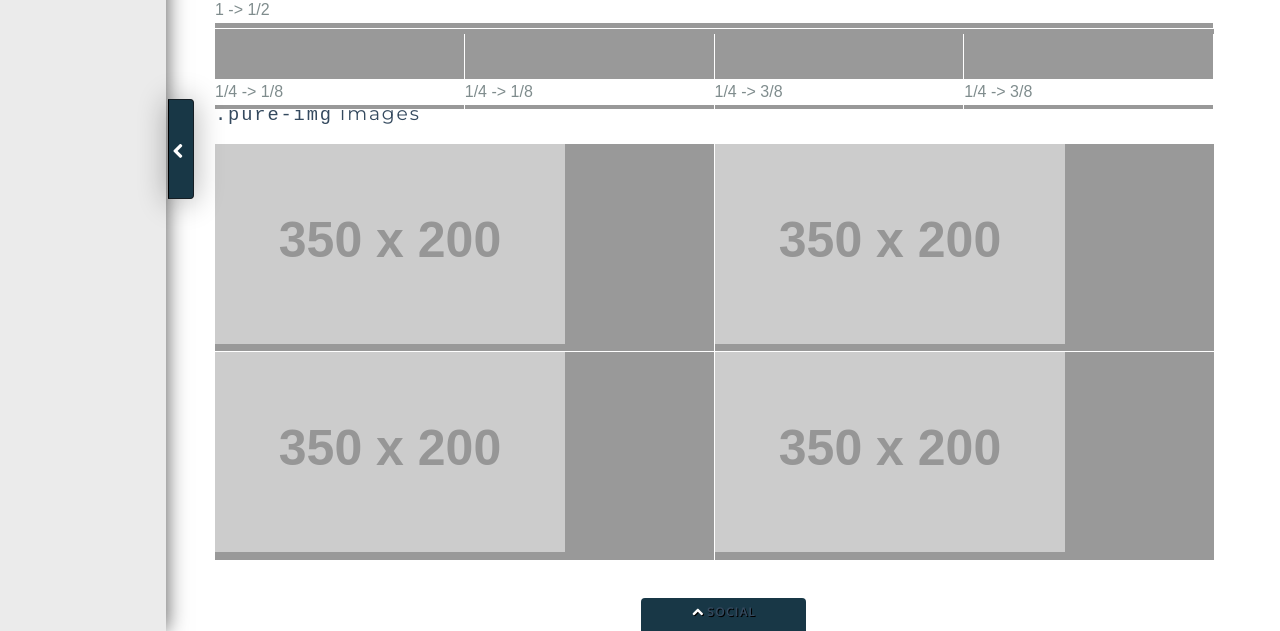
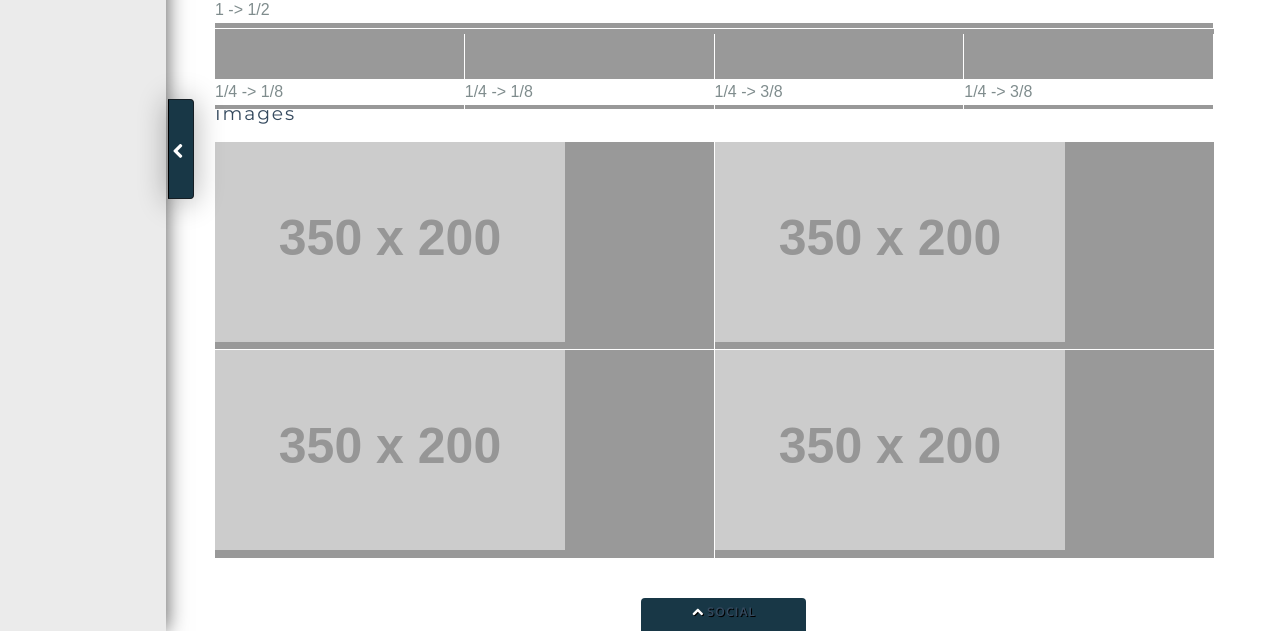
Before and after one commit to jvrunion/mercury, a Jekyll site: the page built from grids.md, in a window 1280 px wide and 900 px high, scrolled down 2587 px. Shown: the part 269-900 px from the top of the window. Built offline with Jekyll 4.4.1, drawn with Linux system fonts in a browser that asks for light colours; Markdown is read by kramdown in place of the engine named in the settings.

Commit message:
cleanup in markdown files

```diff
--- a/grids.md
+++ b/grids.md
@@ -4,9 +4,9 @@ title: Grids
 tags: [Grids]
 ---
 
-<h1>Grids Tests</h1>
+#Grids Tests
 
-<h2>Base Grid</h2>
+##Base Grid
 
 <div class="pure-g grids-hybrid">
     <div class="pure-u-1-2">
@@ -249,7 +249,7 @@ tags: [Grids]
 </div>
 
 
-<h2>Custom Font and Grids</h2>
+##Custom Font and Grids
 
 <div class="serif">
     <p>
@@ -332,7 +332,7 @@ tags: [Grids]
 </div>
 
 
-<h2>Wrapping Grids</h2>
+##Wrapping Grids
 
 <div class="pure-g grids-hybrid">
     <div class="pure-u-1-2">
@@ -346,7 +346,8 @@ tags: [Grids]
     </div>
 </div>
 
-<h2>Responsive Grids</h2>
+##Responsive Grids
+
 <div class="pure-g grids-hybrid">
     <div class="pure-u-1 pure-u-sm-1-2 pure-u-lg-1-4">
         <div class="content">1 -> 1/2 -> 1/4</div>
@@ -362,7 +363,8 @@ tags: [Grids]
     </div>
 </div>
 
-<h2>Nested Responsive Grids</h2>
+##Nested Responsive Grids
+
 <div class="pure-g grids-hybrid">
     <div class="pure-u-1 pure-u-md-1-2">
         <div class="content">
@@ -397,7 +399,8 @@ tags: [Grids]
     </div>
 </div>
 
-<h2><code>.pure-img</code> Images</h2>
+##Images
+
 <div class="pure-g grids-hybrid">
     <div class="pure-u-1 pure-u-sm-1-2 pure-u-lg-1-4">
         <img class="pure-img" src="http://placehold.it/350x200">
```
Also changed, not shown: index.md (+1 -1 lines), 1 other file.
